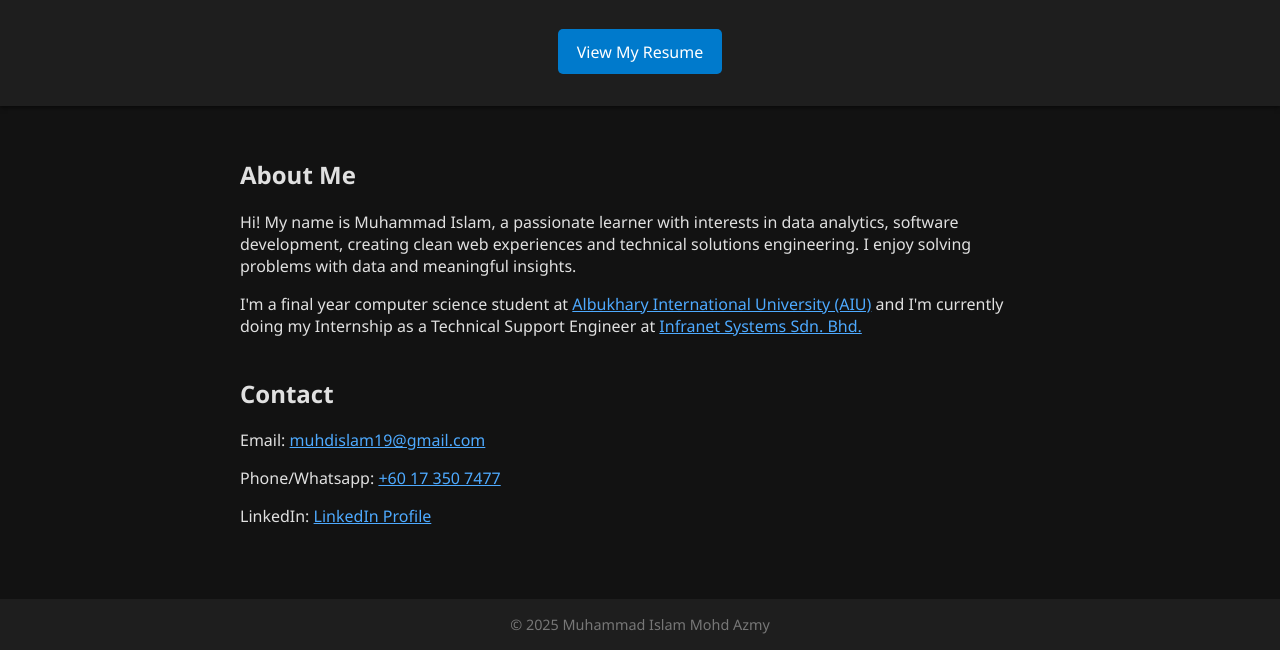
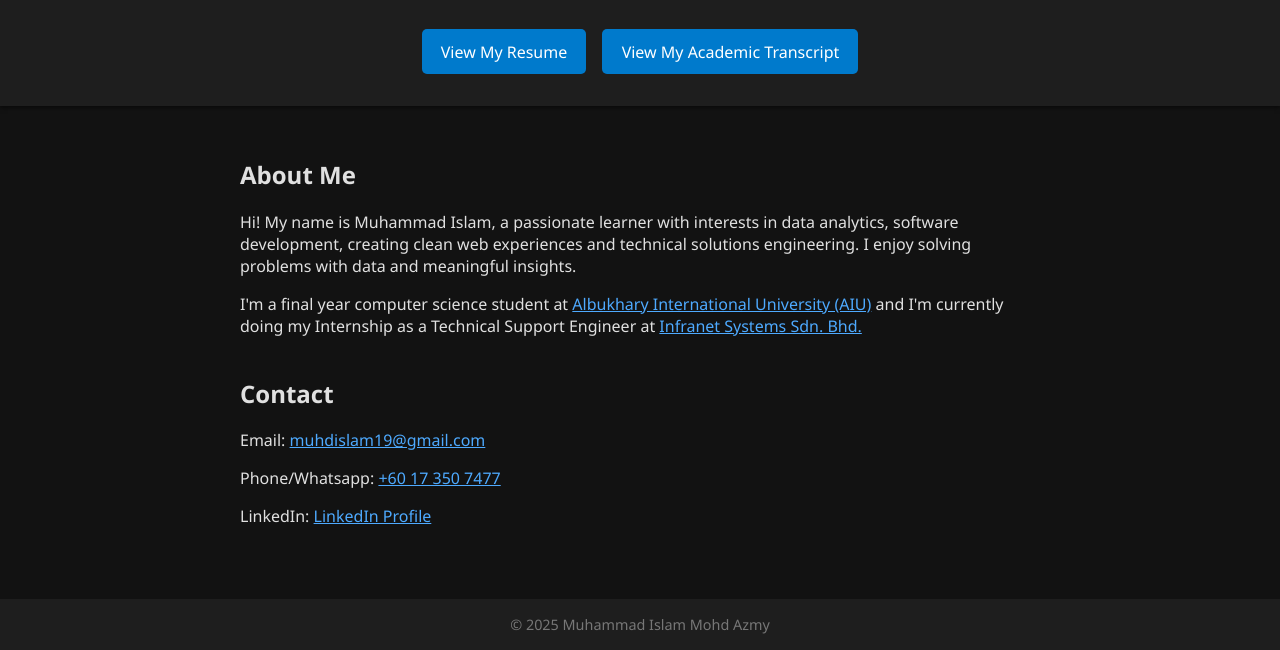
Before and after one commit to muhdislam/muhdislam.github.io, a plain HTML site: page index.html in a window 1280 px wide. Shown: the part 293-943 px from the top of the page. Drawn offline with Linux system fonts and the light colour scheme.

Commit message:
Update index.html

```diff
--- a/index.html
+++ b/index.html
@@ -68,6 +68,13 @@
       background-color: #005f99;
     }
 
+    .button-group {
+      display: flex;
+      gap: 1rem;
+      justify-content: center;
+      flex-wrap: wrap;
+    }
+
     a {
       color: #4eaaff;
     }
@@ -87,7 +94,10 @@
     <img src="WhatsApp Image 2025-06-18 at 16.45.51.jpeg" alt="Profile Picture" class="profile-pic" />
     <h1>Muhammad Islam Mohd Azmy</h1>
     <p class="subtitle">Aspiring Data Analyst | Web Enthusiast | System Engineer </p>
-    <a class="button" href="RESUME.pdf" target="_blank">View My Resume</a>
+    <div class="button-group">
+      <a class="button" href="RESUME.pdf" target="_blank">View My Resume</a>
+      <a class="button" href="ACADEMIC_TRANSCRIPT.pdf" target="_blank">View My Academic Transcript</a>
+    </div>
   </header>
 
   <main>
```
